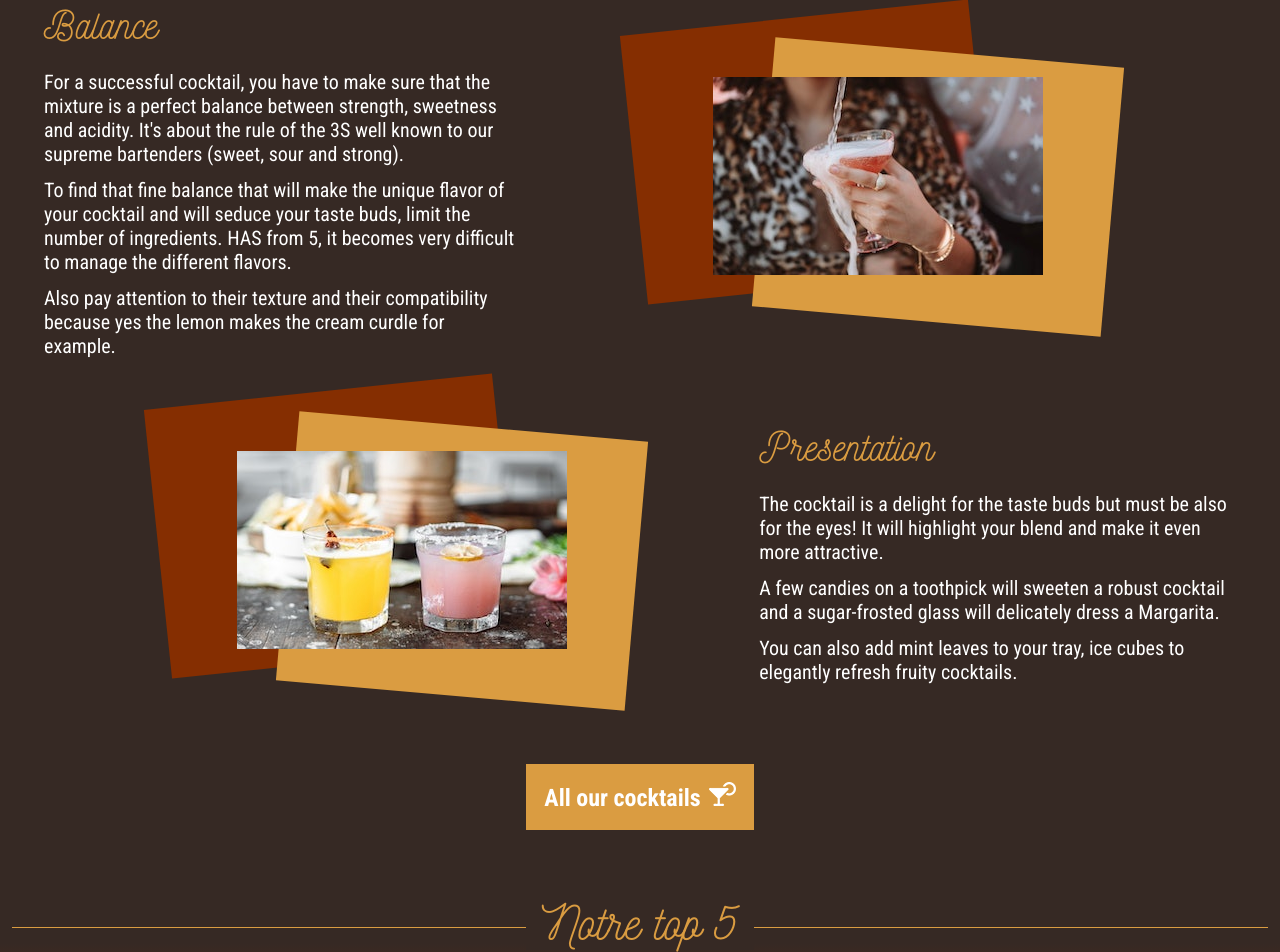
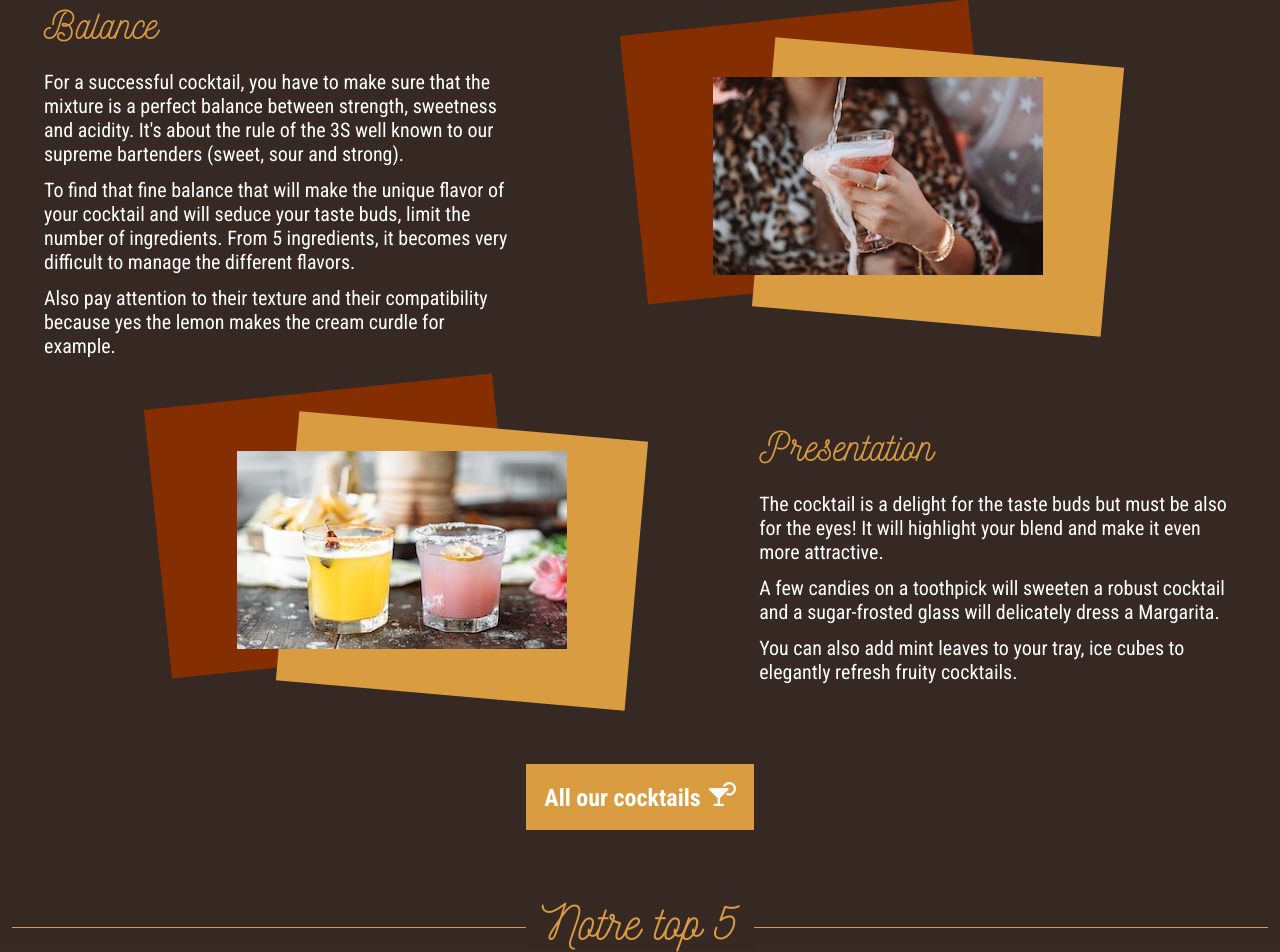
Before and after one commit to WildCodeSchool/2022-09-JS-Paris-project-2-TheSupremesBarmaids, a React (Vite) app in the folder frontend/: page / in a window 1280 px wide. Shown: the part 1796-2748 px from the top of the page. Built offline with nearby package versions, Linux system fonts and the light colour scheme.

Commit message:
HAS modified

```diff
--- a/frontend/src/pages/Home/Section2.jsx
+++ b/frontend/src/pages/Home/Section2.jsx
@@ -15,8 +15,8 @@ function Section2() {
         <p>
           To find that fine balance that will make the unique flavor of your
           cocktail and will seduce your taste buds, limit the number of
-          ingredients. HAS from 5, it becomes very difficult to manage the
-          different flavors.
+          ingredients. From 5 ingredients, it becomes very difficult to manage
+          the different flavors.
         </p>
         <p>
           Also pay attention to their texture and their compatibility because
```
